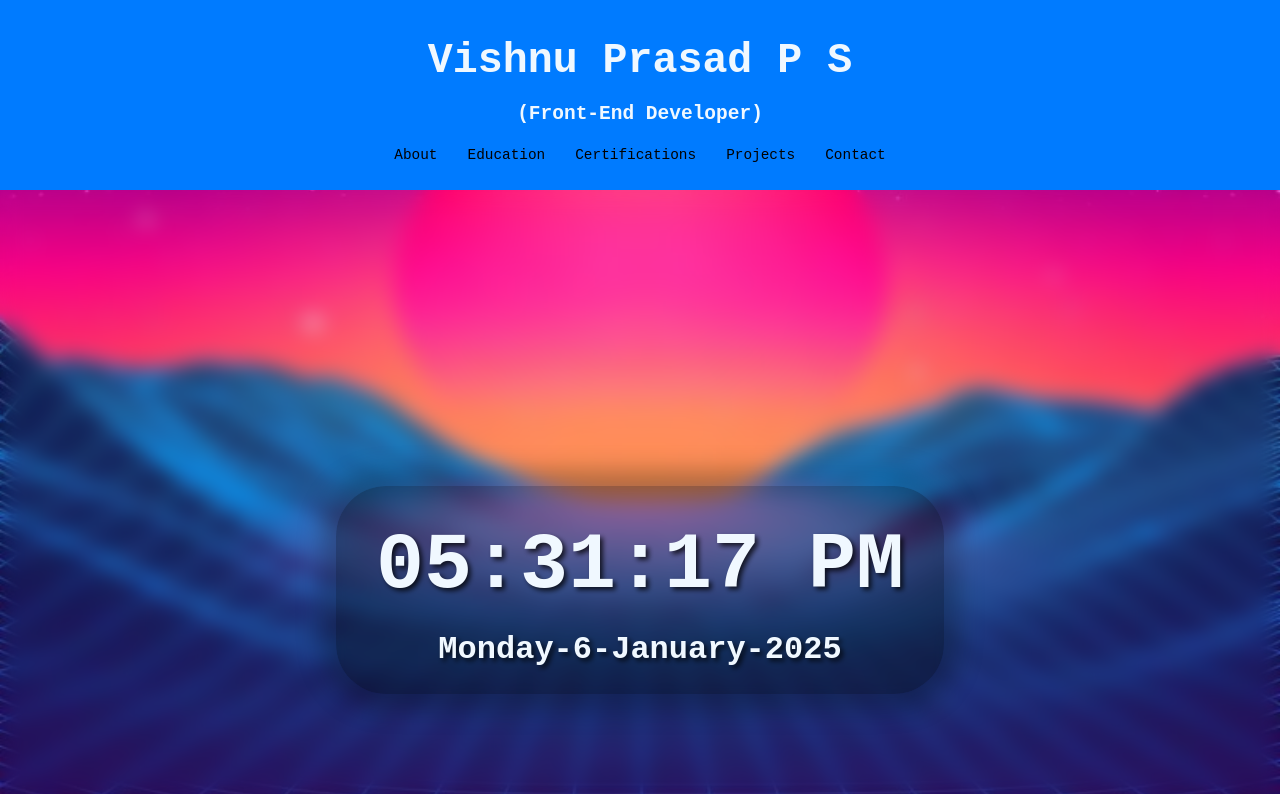
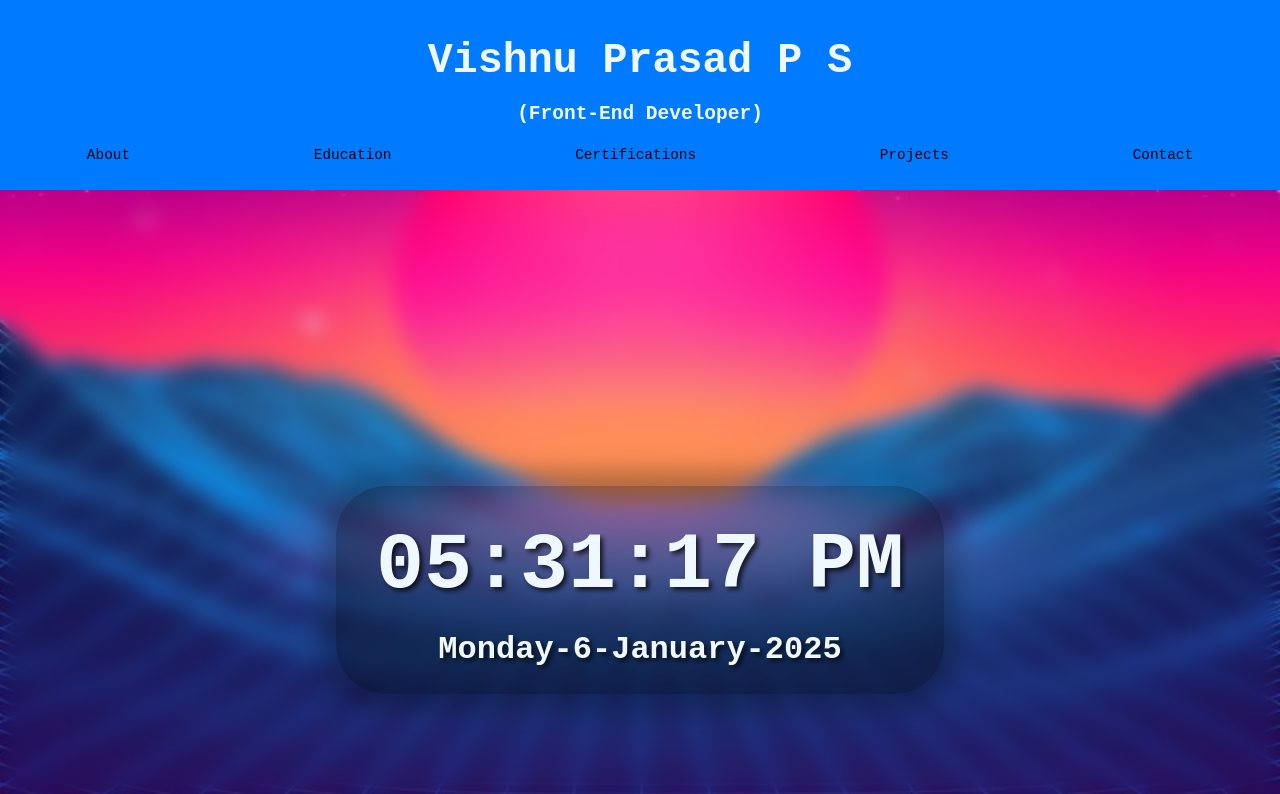
Before and after one commit to vish-prsd/portfolio-website, a React (Vite) app: page /portfolio-website/digital-clock in a window 1280 px wide. Shown: the top 794 px of the page. Built offline with nearby package versions, Linux system fonts and the light colour scheme.

Commit message:
fixed nav links grid

```diff
--- a/src/styles/Header.css
+++ b/src/styles/Header.css
@@ -12,16 +12,14 @@
   color:aliceblue;
   margin-bottom: 0;
 }
-
-.header__nav ul {
-  list-style-type: none;
+.header__nav ul{
+  display: grid;
+  grid-template-columns: auto auto auto auto auto;
+  list-style: none;
+  gap: 10px;
+  /* width: 100%; */
   padding: 0;
   margin-top: 0;
-}
-
-.header__nav ul li {
-  display: inline;
-  margin: 0 15px;
 }
 
 .header__nav a {
@@ -34,5 +32,5 @@
 
 .header__nav a:hover{
   color: rgb(255, 255, 255);
-  transition: ease 0.5s;
+  transition: ease 0.3s;
 }
```
